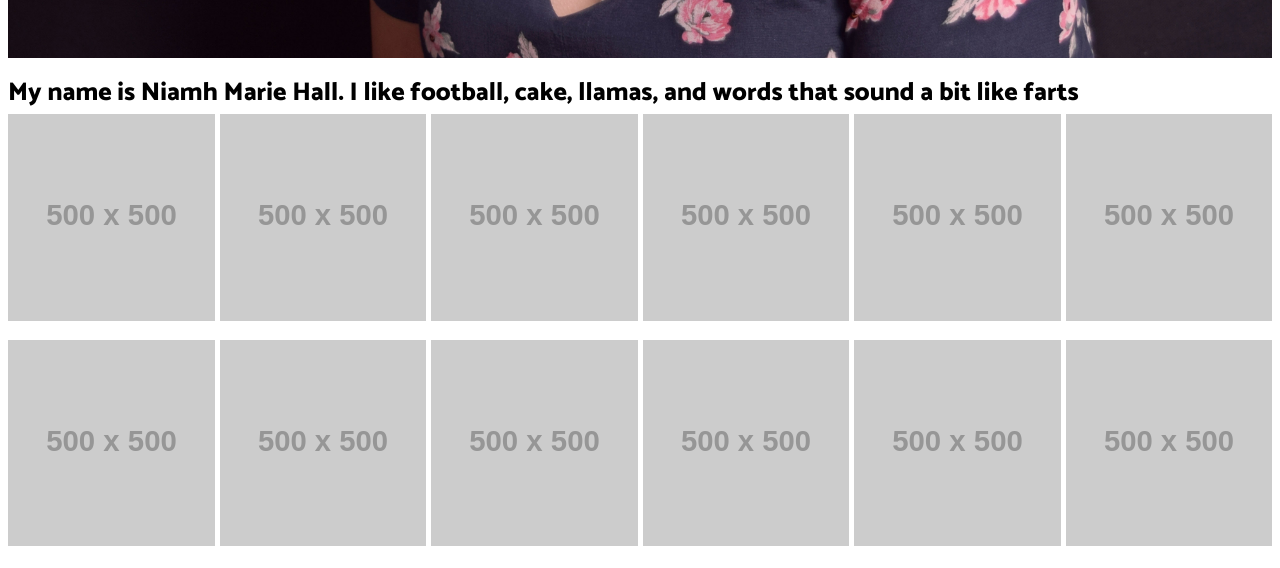
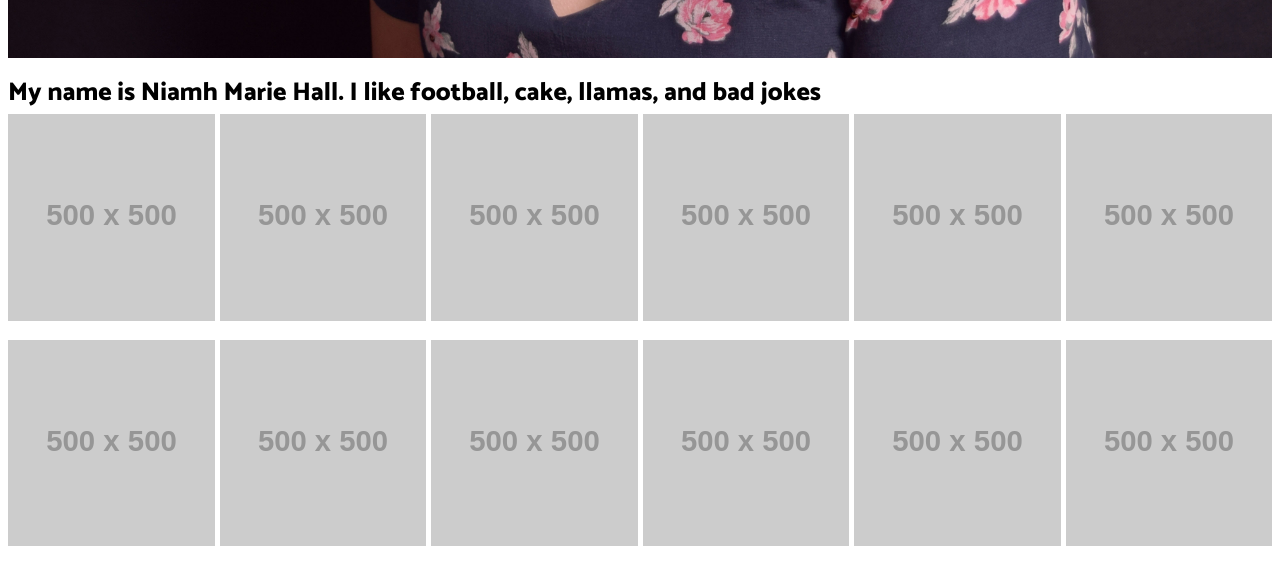
Before and after one commit to MrRiksSite/MrRiksSite.github.io, a plain HTML site: page index.html in a window 1280 px wide. Shown: the part 853-1421 px from the top of the page. Drawn offline with Linux system fonts and the light colour scheme; placeholder pictures from the web are drawn by us; a web font is replaced by a local one.

Commit message:
Update index.html
Better words

```diff
--- a/index.html
+++ b/index.html
@@ -19,7 +19,7 @@
             <img src="/assets/Niamh1.jpg" alt="Main Image"
             srcset="/assets/Niamh1.jpg 4000w">
         </main>
-        <article>My name is Niamh Marie Hall. I like football, cake, llamas, and words that sound a bit like farts</article>
+        <article>My name is Niamh Marie Hall. I like football, cake, llamas, and bad jokes</article>
         <section class = "gallery">
             <div>
                     <img src="https://via.placeholder.com/500" alt="placeholder1">
```
